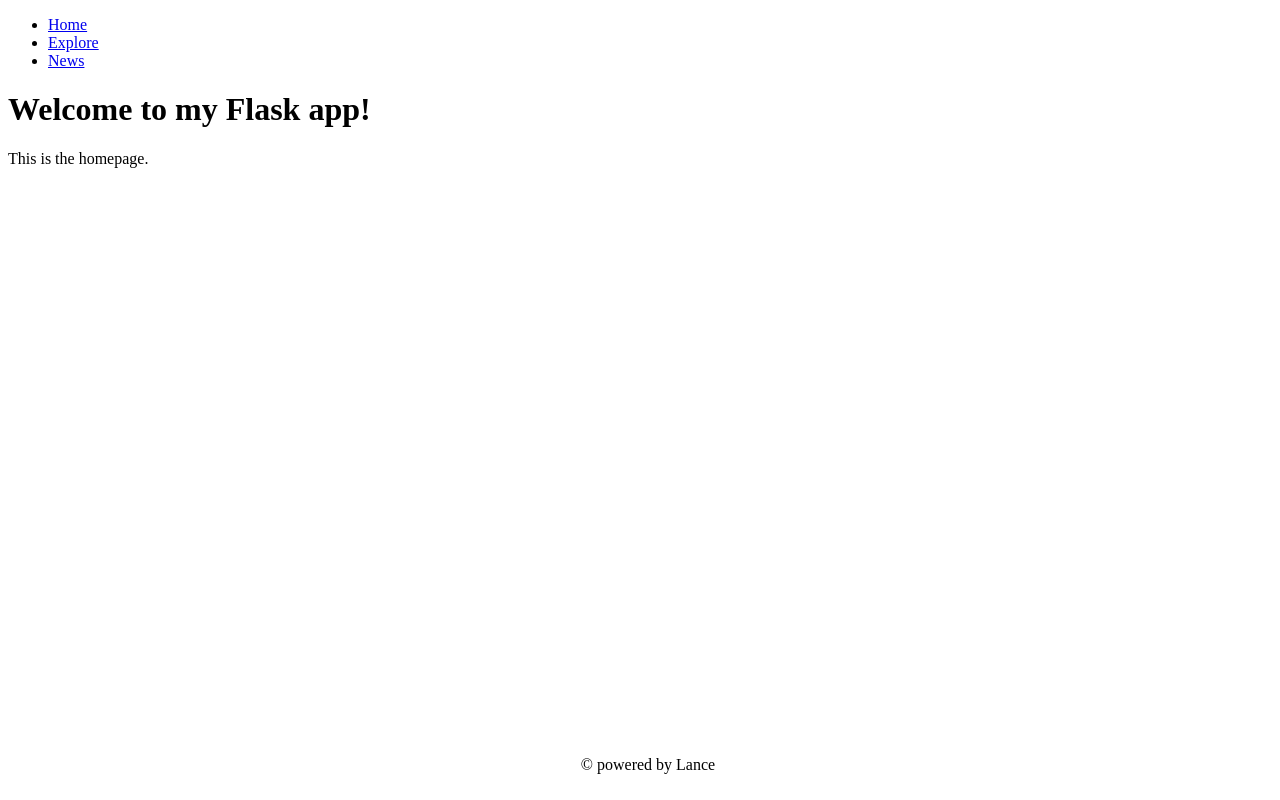
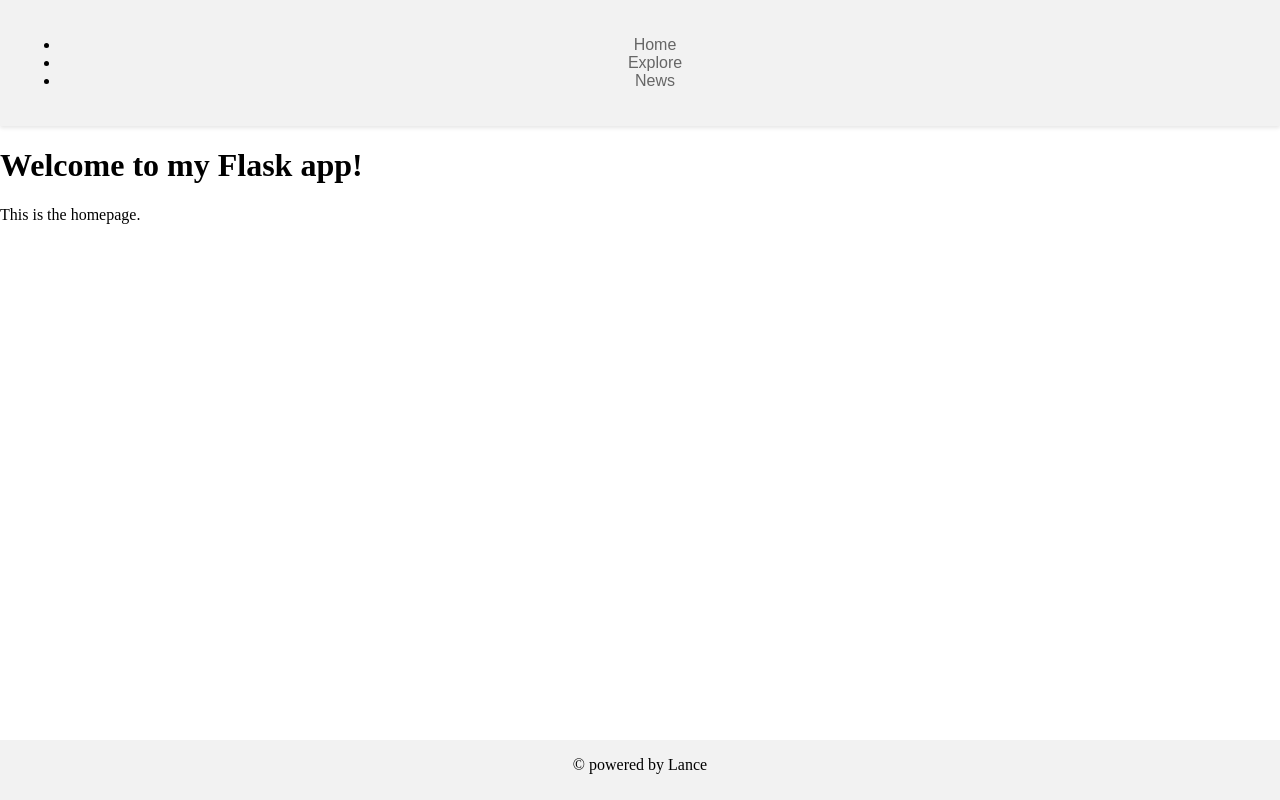
Before and after one commit to Lance-Tsui/jwalumni, a Flask app: page / in a window 1280 px wide. Run offline with Flask 3, Linux system fonts and the light colour scheme.

Commit message:
create header

```diff
--- a/static/css/footer.css
+++ b/static/css/footer.css
@@ -4,4 +4,5 @@
   width: 100%;
   height: 60px; /* 或其他 footer 高度 */
   text-align: center;
+  background-color: #f2f2f2;
 }
--- /dev/null
+++ b/static/css/header.css
@@ -0,0 +1,29 @@
+.header {
+  background-color: #f2f2f2;
+  padding: 20px;
+  text-align: center;
+  box-shadow: 0 2px 4px rgba(0, 0, 0, 0.1);
+}
+
+.header h1 {
+  font-family: Arial, sans-serif;
+  font-size: 24px;
+  color: #333333;
+  margin: 0;
+}
+
+.header nav {
+  margin-top: 10px;
+}
+
+.header nav a {
+  font-family: Arial, sans-serif;
+  font-size: 16px;
+  color: #666666;
+  text-decoration: none;
+  margin-right: 10px;
+}
+
+.header nav a:hover {
+  color: #ff0000;
+}
--- a/static/css/style.css
+++ b/static/css/style.css
@@ -1,3 +1,7 @@
+body{
+    margin: 0;
+}
+
 .container{
     display: flex;
     flex-wrap: wrap;
--- a/templates/base.html
+++ b/templates/base.html
@@ -8,7 +8,7 @@
   {% endfor %}
 </head>
 <body>
-<header>
+<header class="header">
   <nav>
     <ul>
       <li><a href="{{ url_for('views.home') }}">Home</a></li>
```
